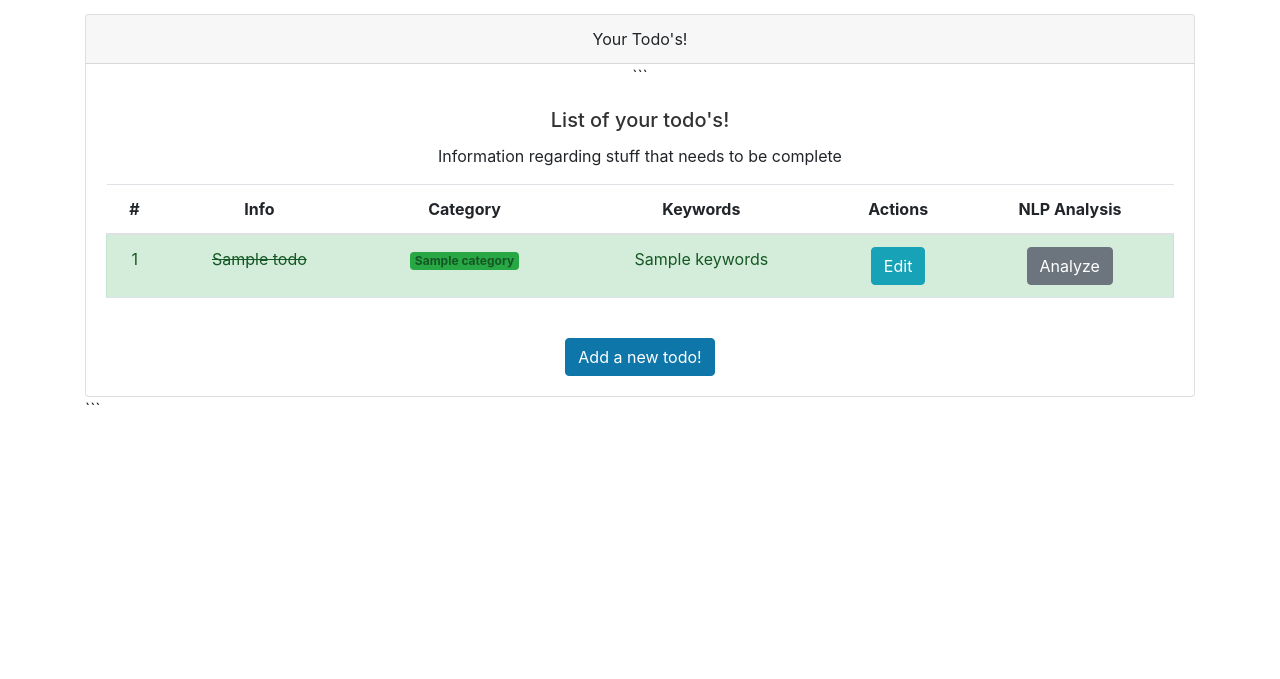
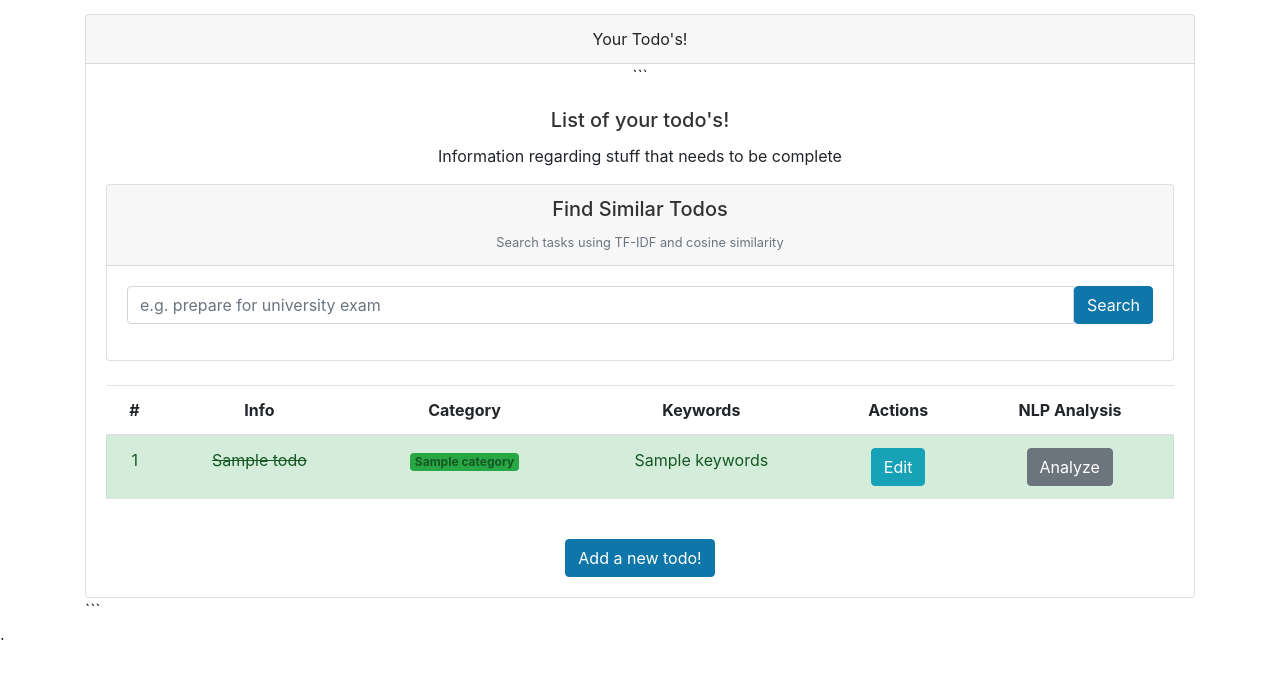
Before and after one commit to RalitsaTerzieva/fastapi_todos, a FastAPI app: template templates/todo.html in a window 1280 px wide. Shown: the part 56-735 px from the top of the page. Run offline with FastAPI, Linux system fonts and the light colour scheme; the template is opened without the code that fills it: most values are stand-ins (such as "Sample title", 1, 10 or a date in 2020); parts of the project's set-up code (start-up, migrations or seed data) failed here and were passed over; some libraries are stand-ins or nearby versions.

Commit message:
Change todo template file

```diff
--- a/templates/todo.html
+++ b/templates/todo.html
@@ -17,6 +17,36 @@
         <p class="card-text">
             Information regarding stuff that needs to be complete
         </p>
+
+
+        <div class="card mb-4">
+            <div class="card-header">
+                <h5>Find Similar Todos</h5>
+                <small class="text-muted">
+                    Search tasks using TF-IDF and cosine similarity
+                </small>
+            </div>
+
+            <div class="card-body">
+                <form id="similarTodoForm">
+                    <div class="input-group">
+                        <input
+                            type="text"
+                            id="similarTodoQuery"
+                            class="form-control"
+                            placeholder="e.g. prepare for university exam"
+                            required
+                        >
+                        <button type="submit" class="btn btn-primary">
+                            Search
+                        </button>
+                    </div>
+                </form>
+
+                <div id="similarTodoStatus" class="mt-3"></div>
+                <div id="similarTodoResults" class="mt-3"></div>
+            </div>
+        </div>
 
         <table class="table table-hover">
 
@@ -401,4 +431,81 @@
 
 </div>
 
+.
+
+
+<script>
+document.addEventListener("DOMContentLoaded", function () {
+    const form = document.getElementById("similarTodoForm");
+    const input = document.getElementById("similarTodoQuery");
+    const status = document.getElementById("similarTodoStatus");
+    const results = document.getElementById("similarTodoResults");
+
+    form.addEventListener("submit", async function (event) {
+        event.preventDefault();
+
+        const query = input.value.trim();
+        results.replaceChildren();
+
+        if (!query) {
+            status.textContent = "Please enter a search word.";
+            return;
+        }
+
+        status.textContent = "Searching...";
+
+        try {
+            const response = await fetch(
+                `/todos/search?q=${encodeURIComponent(query)}`
+            );
+
+            if (!response.ok) {
+                throw new Error(`HTTP error: ${response.status}`);
+            }
+
+            const todos = await response.json();
+
+            if (todos.length === 0) {
+                status.textContent = "No similar todos found.";
+                return;
+            }
+
+            status.textContent = `Found ${todos.length} matching todo(s).`;
+
+            todos.forEach(todo => {
+                const card = document.createElement("div");
+                card.className = "card mb-2 text-start";
+
+                const body = document.createElement("div");
+                body.className = "card-body";
+
+                const title = document.createElement("h6");
+                title.textContent = todo.title;
+
+                const category = document.createElement("p");
+                category.textContent =
+                    `Category: ${todo.category || "Uncategorized"}`;
+
+                const similarity = document.createElement("p");
+                const score = Number(todo.similarity);
+
+                similarity.textContent =
+                    `Similarity: ${Number.isFinite(score)
+                        ? (score * 100).toFixed(1) + "%"
+                        : "N/A"}`;
+
+                body.append(title, category, similarity);
+                card.appendChild(body);
+                results.appendChild(card);
+            });
+
+        } catch (error) {
+            console.error("Search failed:", error);
+            status.textContent =
+                "Search failed. Check the browser console and server logs.";
+        }
+    });
+});
+</script>
+
 {% endblock %}
```
